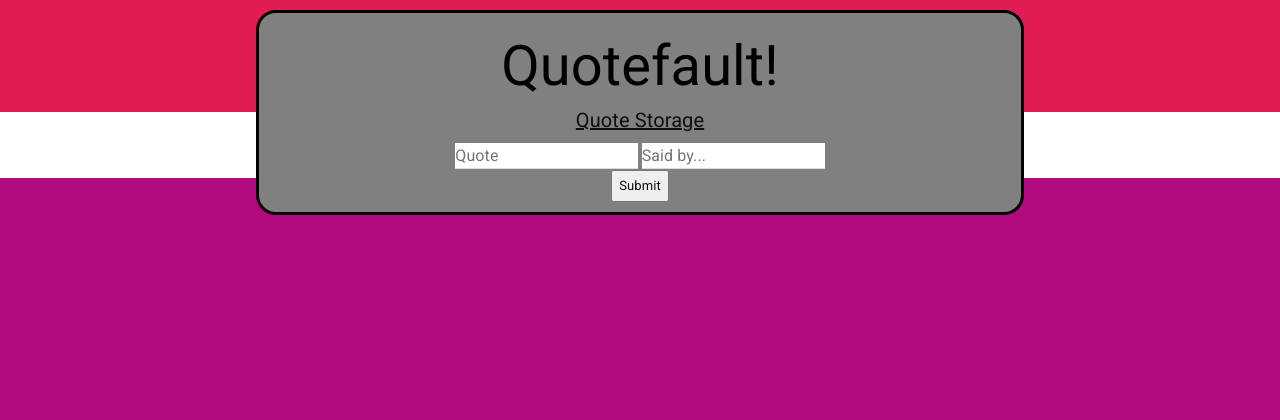
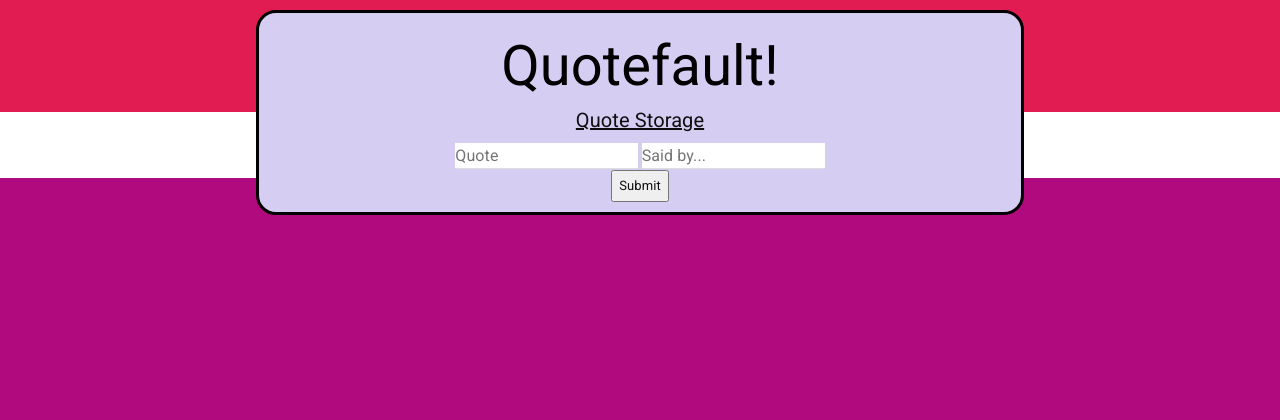
Before and after one commit to ComputerScienceHouse/Quotefault, a Flask app: page / in a window 1280 px wide. Shown: the top 420 px of the page. Run offline with Flask 2, Linux system fonts and the light colour scheme; some libraries are stand-ins or nearby versions.

Commit message:
Change Background Color (#6)
lightens the background color in the custom css

```diff
--- a/quotefault/static/css/quotefaultcss.css
+++ b/quotefault/static/css/quotefaultcss.css
@@ -10,7 +10,7 @@
 }
 /* wraps content on page */
 .contentContainer{
-    background-color: grey;
+    background-color: #D6CDF3;
     max-width: 1000px;
     width: 60%;
     border: solid 3px black;
```
